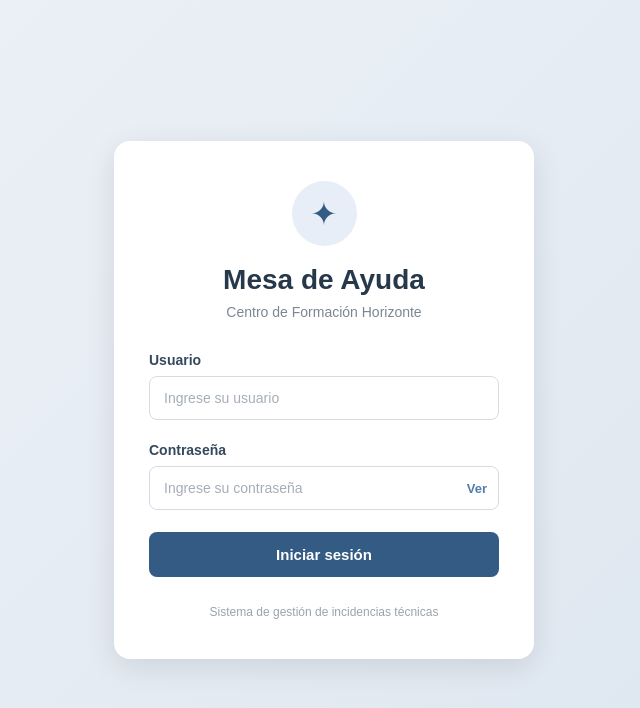
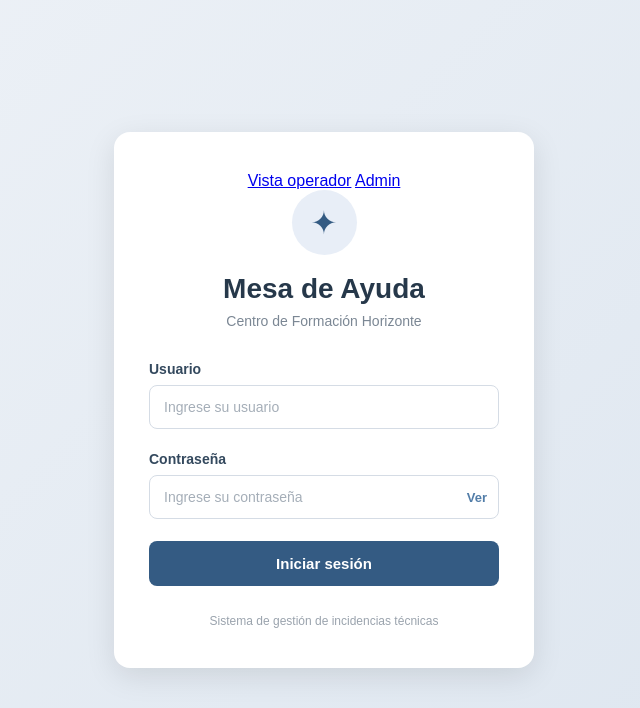
Before and after one commit to tobfernandez12/vsEscuelas, a Flask app: template frontend/templates/login.html in a window 1280 px wide. Shown: the top 708 px of the page, without its empty margins (316-956 px from the left). Run offline with Flask 3, Linux system fonts and the light colour scheme; the template is opened without the code that fills it, so the values that code supplies are empty.

Commit message:
arreglos

```diff
--- a/backend/app.py
+++ b/backend/app.py
@@ -10,9 +10,12 @@ app = Flask(
     static_url_path="/static",
 )
 
-
 @app.route("/")
 def inicio():
+    return redirect(url_for("operador"))
+
+@app.route("/login")
+def login():
     return redirect(url_for("login"))
 
 
--- a/frontend/templates/login.html
+++ b/frontend/templates/login.html
@@ -5,12 +5,14 @@
     <meta name="viewport" content="width=device-width, initial-scale=1.0">
     <title>Iniciar sesión</title>
     <link rel="stylesheet" href="{{ url_for('static', filename='css/login.css') }}">
+    <link rel="icon" href="{{ url_for('static', filename='images/logo.png') }}" type="png">
 </head>
+<title>Mesa de ayuda</title>
 
 <body class="login-body">
-
     <main class="login-contenedor">
-
+        <a href="{{ url_for('operador') }}">Vista operador</a>
+        <a href="{{ url_for('admin')}}">Admin</a>
         <div class="login-icono">✦</div>
 
         <h1>Mesa de Ayuda</h1>
```
Also changed, not shown: frontend/templates/index.html (deleted, +0 -11 lines), frontend/static/images/logo.png (added).
